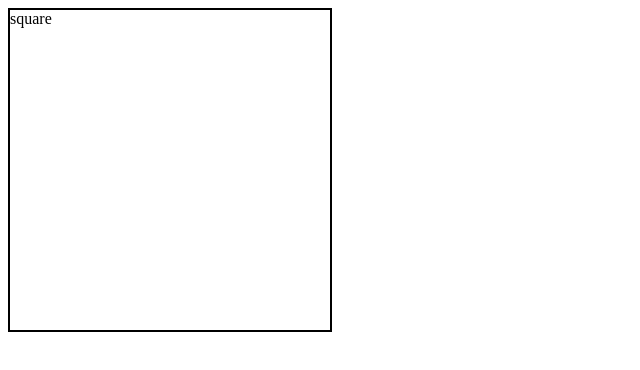
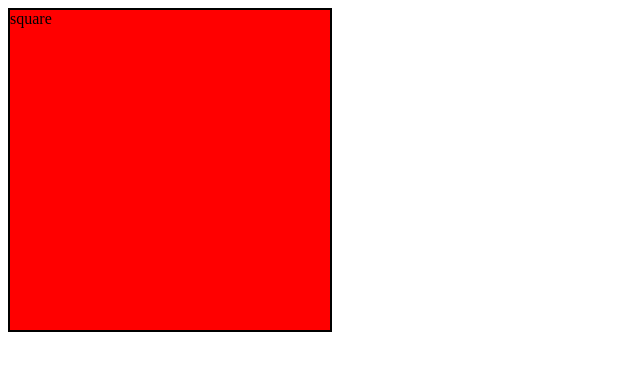
Before and after one commit to Gigi-theandreae/square, a plain HTML site: page index.html in a window 1280 px wide. Shown: the whole page, without its empty margins (0-640 px from the left). Drawn offline with Linux system fonts and the light colour scheme.

Commit message:
added background color

```diff
--- a/style.css
+++ b/style.css
@@ -1,5 +1,6 @@
 div{
     width: 20rem;
     height:20rem;
-    border: 2px solid black
+    border: 2px solid black;
+    background-color: red;
 }
```
